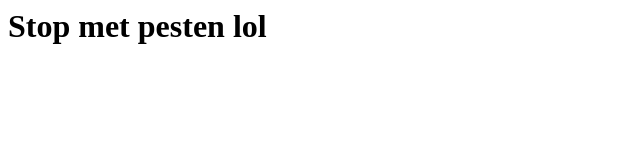
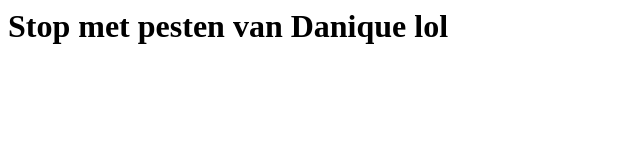
Before and after one commit to NotItzserafim/stopmet, a plain HTML site: page index.html in a window 1280 px wide. Shown: the whole page, without its empty margins (0-640 px from the left). Drawn offline with Linux system fonts and the light colour scheme.

Commit message:
Update index.html

```diff
--- a/index.html
+++ b/index.html
@@ -1 +1 @@
-<h1> Stop met pesten lol</h1>
+<h1> Stop met pesten van Danique lol</h1>
```
